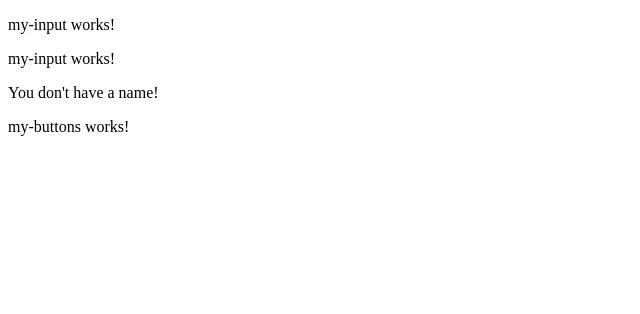
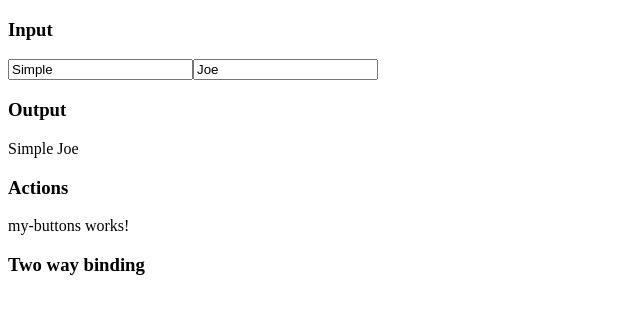
Before and after one commit to SebastianCrow/angular, an Angular app: page / in a window 1280 px wide. Shown: the top 314 px of the page, without its empty margins (0-640 px from the left). Built offline with nearby package versions, Linux system fonts and the light colour scheme.

Commit message:
Working inputs and displaying a result as the output

```diff
--- a/src/app/app.component.html
+++ b/src/app/app.component.html
@@ -1,8 +1,13 @@
 <div>
-  <my-input></my-input>
-  <my-input></my-input>
+	<h3>Input</h3>
+	<my-input [fieldKey]="'firstName'"></my-input>
+	<my-input [fieldKey]="'lastName'"></my-input>
 
-  <my-output></my-output>
+	<h3>Output</h3>
+	<my-output></my-output>
 
-  <my-buttons></my-buttons>
+	<h3>Actions</h3>
+	<my-buttons></my-buttons>
+
+	<h3>Two way binding</h3>
 </div>
--- a/src/app/input-output-service/input-output.service.ts
+++ b/src/app/input-output-service/input-output.service.ts
@@ -3,8 +3,8 @@ import { Injectable } from '@angular/core';
 @Injectable()
 export class InputOutputService {
 
-  public firstName: string = "";
-  public lastName: string = "";
+  public firstName: string = "Simple";
+  public lastName: string = "Joe";
 
   public get fullName(): string
   {
--- a/src/app/my-input/my-input.component.html
+++ b/src/app/my-input/my-input.component.html
@@ -1,3 +1 @@
-<p>
-  my-input works!
-</p>
+<input [(ngModel)]="InputOutputService[fieldKey]">
--- a/src/app/my-output/my-output.component.html
+++ b/src/app/my-output/my-output.component.html
@@ -1 +1 @@
-<span>{{InputOutputService.fullName}}</span>
+<div>{{InputOutputService.fullName}}</div>
--- a/src/app/my-output/my-output.component.ts
+++ b/src/app/my-output/my-output.component.ts
@@ -4,8 +4,7 @@ import {InputOutputService} from "../input-output-service/input-output.service";
 @Component({
   selector: 'my-output',
   templateUrl: './my-output.component.html',
-  styleUrls: ['./my-output.component.scss'],
-  providers: [ InputOutputService ]
+  styleUrls: ['./my-output.component.scss']
 })
 export class MyOutputComponent implements OnInit {
 
```
Also changed, not shown: src/app/app.module.ts (+5 -2 lines), src/app/my-input/my-input.component.ts (+5 -3 lines), 1 other file (tests, documents, lock files or other folders).
